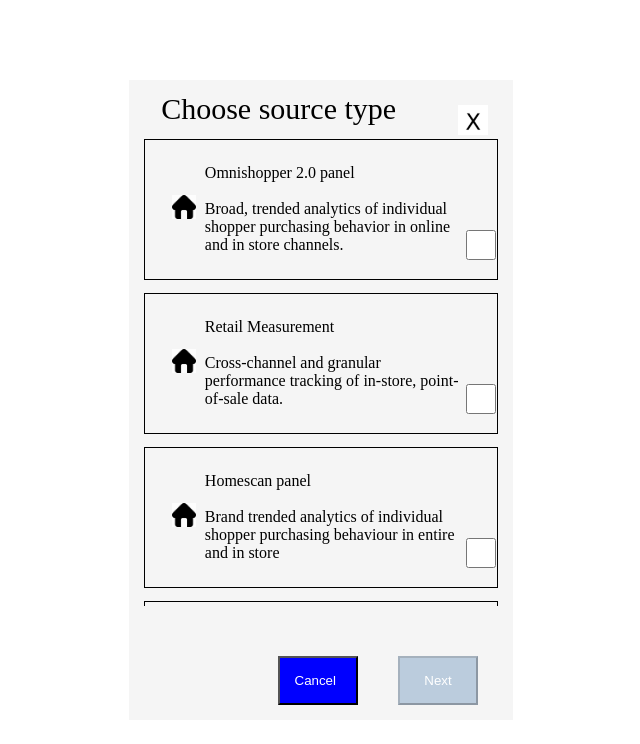
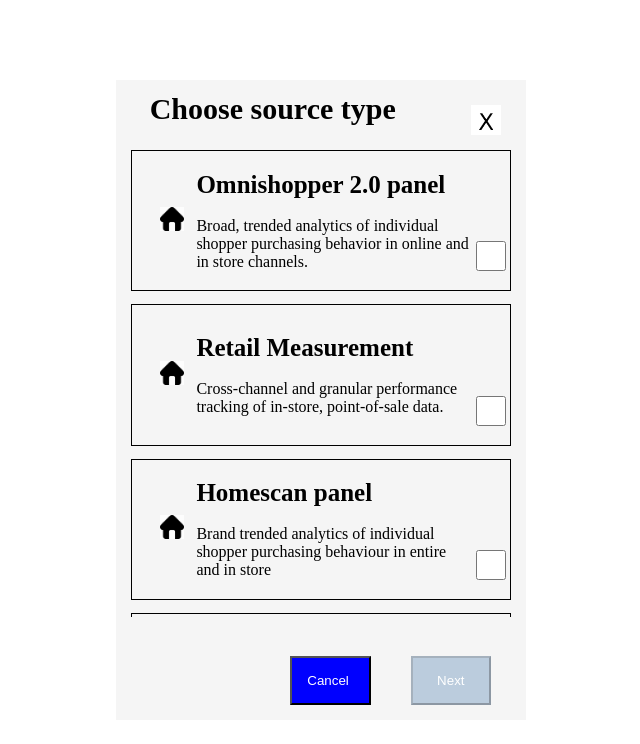
Before and after one commit to NishantRShinde/CRF-team1, an Angular app in the folder Project_demo/: page / in a window 1280 px wide. Shown: the top 744 px of the page, without its empty margins (319-959 px from the left). Built offline with nearby package versions, Linux system fonts and the light colour scheme.

Commit message:
updated panel3

```diff
--- a/Project_demo/src/app/app.component.ts
+++ b/Project_demo/src/app/app.component.ts
@@ -1,7 +1,5 @@
 import { Component, Inject } from '@angular/core';
-import { MatDialogRef, MAT_DIALOG_DATA, MatDialog } from '@angular/material/dialog';
-import { Router } from '@angular/router';
-import { DataSelectorComponent } from './data-selector/data-selector.component';
+
 
 @Component({
   selector: 'app-root',
--- a/Project_demo/src/app/data-selector/data-selector.component.html
+++ b/Project_demo/src/app/data-selector/data-selector.component.html
@@ -1,10 +1,9 @@
-<div class="bigcontainer">
-    <mat-icon *ngIf="panelnumber==2 || panelnumber==3" class="back" mat-dialog-close>⬅</mat-icon>
+<div class="bigcontainer" *ngIf="containerVisible">
+    <mat-icon *ngIf="panelnumber==2 || panelnumber==3" class="back" (click)="Onback()">⬅</mat-icon>
     <div class="head" [ngStyle]="{ 'padding-left': panelnumber==1? '5%':'14%', }">
         {{heading}}
     </div>
-    <mat-icon class="cross" mat-dialog-close></mat-icon>
-
+    <mat-icon class="cross" (click)="closeContainer()"></mat-icon>
 
     <p *ngIf="panelnumber==2 || panelnumber==3" class="context_5">Choose a dataset</p>
     <input *ngIf="panelnumber===2 || panelnumber==3" type="text" data-cy="input-search-asset" id="search"
@@ -13,37 +12,55 @@
 
     <div class="scroll" [ngStyle]="{ 'height': panelnumber==1? '75%':'45%', }">
         <div class="boxes" *ngFor="let i of panel"
-            [ngStyle]="{ 'height': panelnumber==1? '29%':'13%', 'padding-left':panelnumber==2? '7%': '0px' }">
+            [ngStyle]="{ 'height': panelnumber==1 || panelnumber==3? '29%':'15%', 'padding-left':panelnumber==2? '7%': '0px' }">
+            <div *ngIf="panelnumber==3" [ngStyle]="{ 'height': '80%', 'padding-left': '10%' }">
+                <!-- content for panelnumber==3 -->
+              </div>
             <div *ngIf="panelnumber==1" style="width: 15%; padding-left: 2%;"><mat-icon class="icon" aria-hidden="false"
                     aria-label="Example home icon"></mat-icon></div>
-            <div class="content_1" style="flex-grow: 1;">
-                <div style="display: flex; flex-direction: column;">
-                    <span> {{i.title}}</span>
+
+            <div class="content_1" >
+                <div class="content_2" >
+                    <!-- <span > {{i.title}}</span> -->
+                    <ng-container *ngIf="panelnumber == 1 ">
+                        <span class="content_3" >{{i.title}}</span>
+                    </ng-container>
+                    <ng-container *ngIf="panelnumber == 3">
+                        <span class="content_4">{{i.title}}</span>
+                    </ng-container>
+                    <ng-container *ngIf="panelnumber == 2">
+                        <span class="content_6">{{i.title}}</span>
+                    </ng-container>
                     <br *ngIf="panelnumber==1">
-                    <span *ngIf="panelnumber==1">{{i.description}}</span>
+                    <span *ngIf="panelnumber==1" class="checkbox_7" >{{i.description}}</span>
                 </div>
             </div>
+
             <div class="checkbox_1" style="min-width: 10%; max-width: 10%;"
                 [ngStyle]="{'align-self': panelnumber==1? 'last baseline':'none', 'padding-bottom': panelnumber==1? '15px':'none'}">
-                <input type="checkbox" name="option1" value="option1" class="checkbox1"
-                    (change)="updateCheckboxSelection()"></div>
+                <input type="{{panelnumber==3? 'radio':'checkbox'}}" name="option1" value="option1" class="checkbox1"
+                    (change)="updateCheckboxSelection()">
+            </div>
         </div>
 
     </div>
-    <div *ngIf="!(panelnumber==1)" style=" display: flex;padding-top: 20px;text-indent: 17px">
-        <div class="checkbox_1"><input type="checkbox" name="option1" value="option1" class="checkbox1"
-                (change)="updateCheckboxSelection()"></div>
+    <!-- <div *ngIf="!(panelnumber==1)" class="default" >
+        <div class="checkbox_1"><input type="checkbox" name="option1" value="option1" class="checkbox1"></div>
         <p style="font-size: 20px ">Save as Default</p>
-    </div>
-    <!-- <div style="background-color: blue;">
-        <p *ngIf="panelnumber==2 || panelnumber==3">Save as Default</p>
     </div> -->
+    <div *ngIf="!(panelnumber==1)" class="default">
+        <div class="checkbox_1">
+          <input type="checkbox" name="option1" value="option1" class="checkbox1">
+          <label for="option1" style="display: inline-block; font-size: 25px;">Save as Default</label>
+        </div>
+      </div>
+
     <div style="width:100%;position: absolute; display:flex; flex-direction: column;
     bottom: 0;left: 0;right: 0;" [ngStyle]="{ 'height': panelnumber==1? '17%':'10%',}">
         <div style="flex-grow: 1"></div>
         <div style=" display: flex;">
             <div style="flex-grow: 1; padding:20px;"></div>
-            <div><button class="cancel" style="padding: 40 px;">Cancel</button></div>
+            <div><button class="cancel" (click)="closeContainer()" style="padding: 40 px;">Cancel</button></div>
             <div *ngIf="panelnumber==1 || panelnumber==2"><button class="next"
                     [disabled]="!isAtLeastOneCheckboxSelected" (click)="Onnext()"
                     [style.background]="isAtLeastOneCheckboxSelected ? 'blue' : '#bbccdd'  ">Next</button>
--- a/Project_demo/src/app/data-selector/data-selector.component.scss
+++ b/Project_demo/src/app/data-selector/data-selector.component.scss
@@ -2,13 +2,9 @@
     background-color: whitesmoke;
     border: rgb(14, 13, 13);
     position: absolute;
-    top: 0;
-    bottom: 0;
-    left: 0;
-    right: 0;
+    top: 0;bottom: 0;left: 0;right: 0;
     margin: auto;
-    width: 30%;
-    height: 80%;
+    width: 32%;height: 80%;
 
 }
 
@@ -16,6 +12,8 @@
     text-indent: 13px;
     font-size: 30px;
     padding-top: 3%;
+    padding-bottom: 11px;
+    font-weight: bold;
     // padding: 3% 5%;
 }
 .back {
@@ -29,7 +27,7 @@
 .search-bar {
     background-color: #F5F5F5;
     outline: none;
-    margin-right: 17px;
+    margin-right: 10px;
     margin-left: 17px;
     min-height: 25px;
     font-size: 1.5rem;
@@ -47,7 +45,7 @@
     display: flex;
      align-items: center;
      border: 1px solid black;
-      margin: 13px 15px;
+   margin: 13px 15px;
 
 }
 .icon_5{
@@ -142,7 +140,34 @@
     margin-right: 35px;
     padding: 15px;
 }
+.content_1{
+    flex-grow: 1;
+}
+.content_2{
+    display: flex;
+    flex-direction: column;
+}
+.content_3{
+    font-size: 25px;
+    font-weight: bold;
+}
 
+.content_4{
+    font-size: 15px;
+     font-weight: bold;
+}
+.content_6{
+    font-size: 15px;
+}
+.content_7{
+    font-size: 17px;
+    padding-top: -5px;
+}
+.default{
+     display: flex;
+     padding-top: 20px;
+     text-indent: 17px;
+}
 .apply{
     align-self: last baseline;
     margin-left: 40px;
--- a/Project_demo/src/app/data-selector/data-selector.component.ts
+++ b/Project_demo/src/app/data-selector/data-selector.component.ts
@@ -1,7 +1,6 @@
 import { Component, OnInit, Inject } from '@angular/core';
-import { Router } from '@angular/router';
-import { MatDialogRef, MatDialog } from '@angular/material/dialog';
-import { HttpClient, HttpClientModule } from '@angular/common/http';
+import {  MatDialog } from '@angular/material/dialog';
+import { HttpClient } from '@angular/common/http';
 
 @Component({
   selector: 'app-data-selector',
@@ -9,16 +8,13 @@
   styleUrls: ['./data-selector.component.scss'],
 })
 export class DataSelectorComponent implements OnInit {
+  containerVisible = true;
 
   heading: string = 'Choose source type';
   [x: string]: any;
   isAtLeastOneCheckboxSelected = false;
 
-  // constructor( public dialogRef: MatDialogRef<DataSelectorComponent>,
-  //   // public router: Router,
-  //   public dialog: MatDialog
 
-  //   ) { }
   dataset: any
   panel: any;
   constructor(private http: HttpClient,public dialog: MatDialog) {
@@ -63,21 +59,35 @@
       this.heading = "Choose source type";
     }
   }
-
+  Onback(): void {
+    this.panelnumber--;
+    if (this.panelnumber == 1) {
+      this.panel = this.dataset.panels_1;
+      this.heading = "Choose source type";
+    }
+    else if (this.panelnumber == 2) {
+      this.panel = this.dataset.panels_2;
+      this.heading = "Retail Measurement";
+    }
+    else if (this.panelnumber == 3) {
+      this.panel = this.dataset.panels_3;
+      this.heading = "SYNDICATED US";
+    }
+    else if (this.panelnumber >= 3) {
+      this.panelnumber = 1;
+      this.panel = this.dataset.panels_1;
+      this.heading = "Choose source type";
+    }
+  }
   updateCheckboxSelection(): void {
     const checkboxes = document.querySelectorAll('input[type="checkbox"]');
     const atLeastOneCheckboxSelected = Array.prototype.some.call(checkboxes, (checkbox: HTMLInputElement) => checkbox.checked);
     this.isAtLeastOneCheckboxSelected = atLeastOneCheckboxSelected;
   }
+  closeContainer() {
+    this.containerVisible = false;
+  }
   ngOnInit(): void { }
 
-  // public openNewDialog(): void {
-  //   this.dialogRef.close();
 
-  //   const dialogRef = this.dialog.open(InternalDataSelectorComponent, {
-  //     width: '540px',
-  //     position: { top: '4.7%', left: '34%' },
-  //     panelClass: 'custom-dialog-container'
-  //   });
-  // }
 }
```
Also changed, not shown: Project_demo/src/assets/images/searching-magnifying-glass.png (added).
